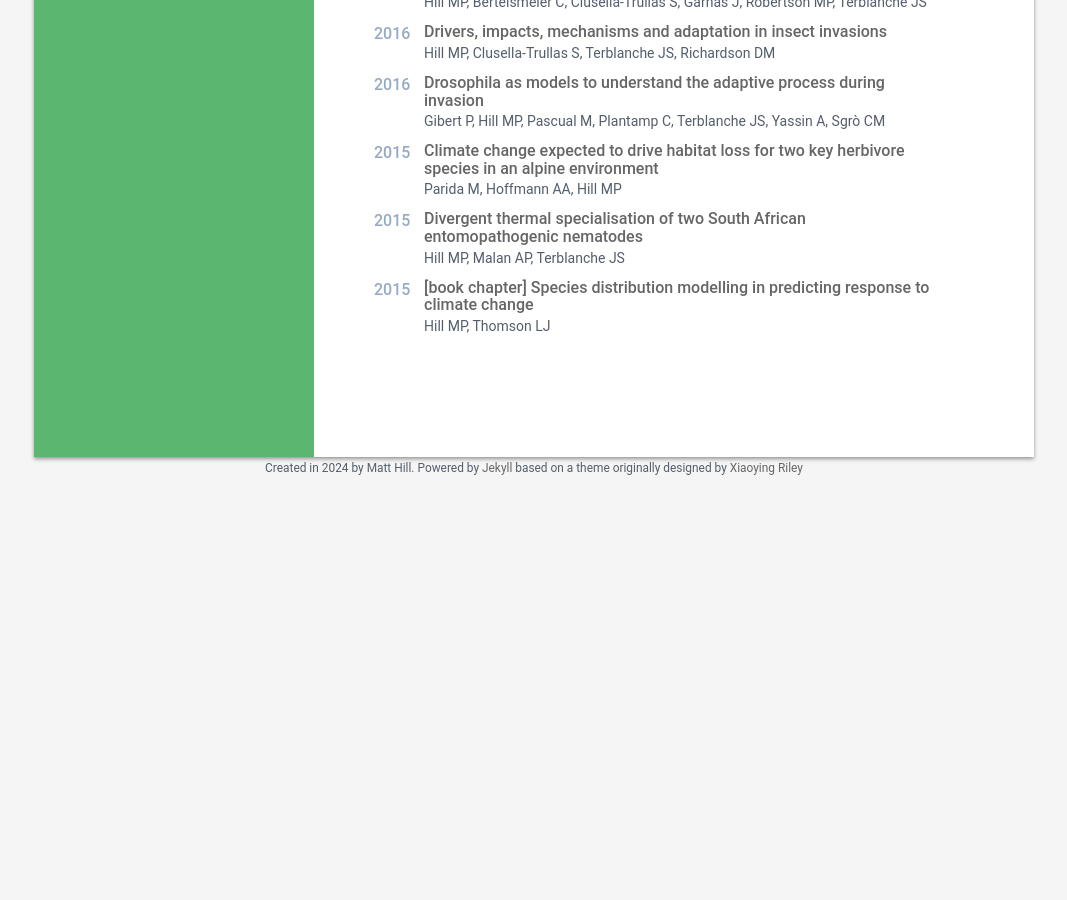
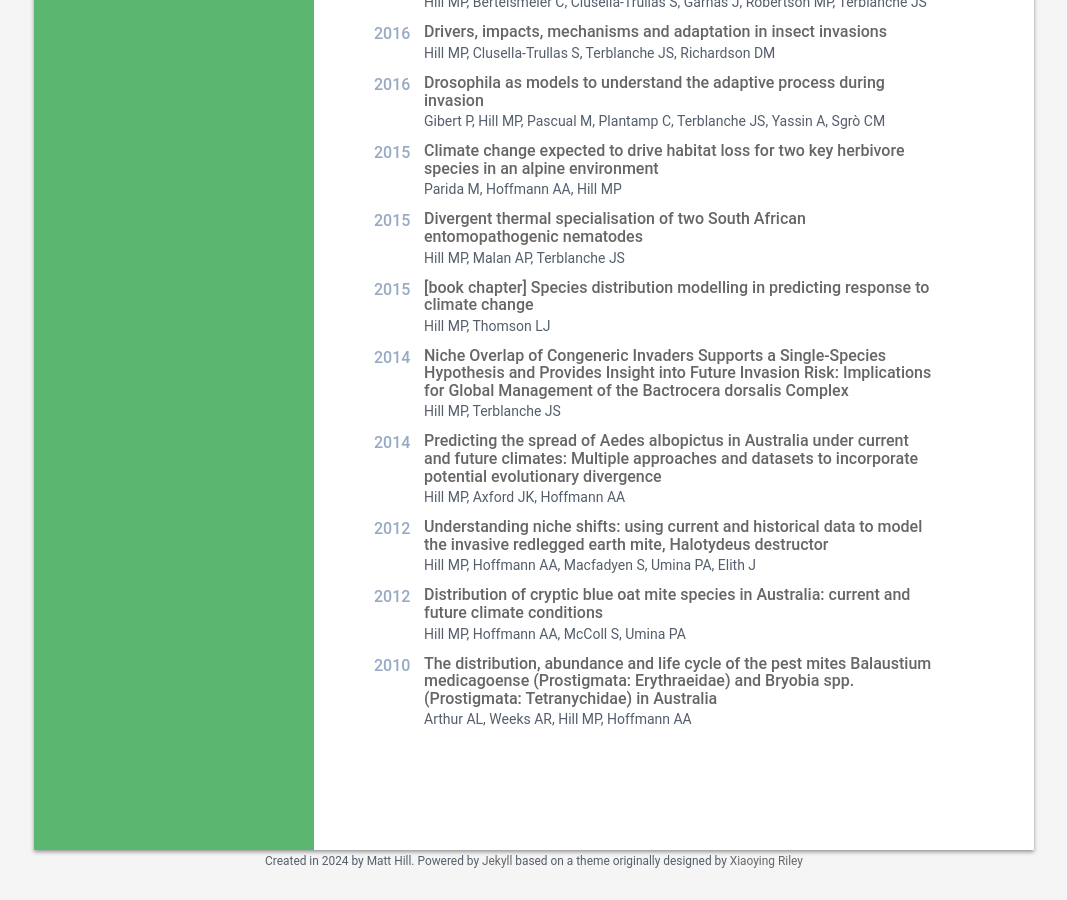
Before and after one commit to mattecologist/mattecologist.github.io, a Jekyll site: the page built from index.html, in a window 1280 px wide and 900 px high, scrolled down 1818 px. Shown: the whole window, without its empty margins (106-1173 px from the left). Built offline with Jekyll 4.4.1, drawn with Linux system fonts in a browser that asks for light colours; nearby versions of some CDN libraries; a style sheet for code colours, icons or effects is not loaded; before the commit the page ends 2325 px from its top, so only the background shows below that.

Commit message:
add papers

```diff
--- a/_data/publications.yml
+++ b/_data/publications.yml
@@ -123,3 +123,28 @@
   authors: Parida M, Hoffmann AA, Hill MP
   year: 2015
   link: ./assets/pdf/jbi12490.pdf
+
+- title: "Predicting the spread of Aedes albopictus in Australia under current and future climates: Multiple approaches and datasets to incorporate potential evolutionary divergence"
+  authors: Hill MP, Axford JK, Hoffmann AA
+  year: 2014
+  link: ./assets/pdf/aec.12105.pdf
+
+- title: "Niche Overlap of Congeneric Invaders Supports a Single-Species Hypothesis and Provides Insight into Future Invasion Risk: Implications for Global Management of the Bactrocera dorsalis Complex"
+  authors: Hill MP, Terblanche JS
+  year: 2014
+  link: ./assets/pdf/pone.0090121.pdf
+
+- title: "Distribution of cryptic blue oat mite species in Australia: current and future climate conditions"
+  authors: Hill MP, Hoffmann AA, McColl S, Umina PA
+  year: 2012
+  link: ./assets/pdf/20123146290.pdf
+
+- title: "Understanding niche shifts: using current and historical data to model the invasive redlegged earth mite, Halotydeus destructor"
+  authors: Hill MP, Hoffmann AA, Macfadyen S, Umina PA, Elith J
+  year: 2012
+  link: ./assets/pdf/j.1472-4642.2011.00844.x.pdf
+
+- title: "The distribution, abundance and life cycle of the pest mites Balaustium medicagoense (Prostigmata: Erythraeidae) and Bryobia spp. (Prostigmata: Tetranychidae) in Australia"
+  authors: Arthur AL, Weeks AR, Hill MP, Hoffmann AA
+  year: 2010
+  link: ./assets/pdf/j.1440-6055.2010.00778.x.pdf
```
Also changed, not shown: 6 other files.
